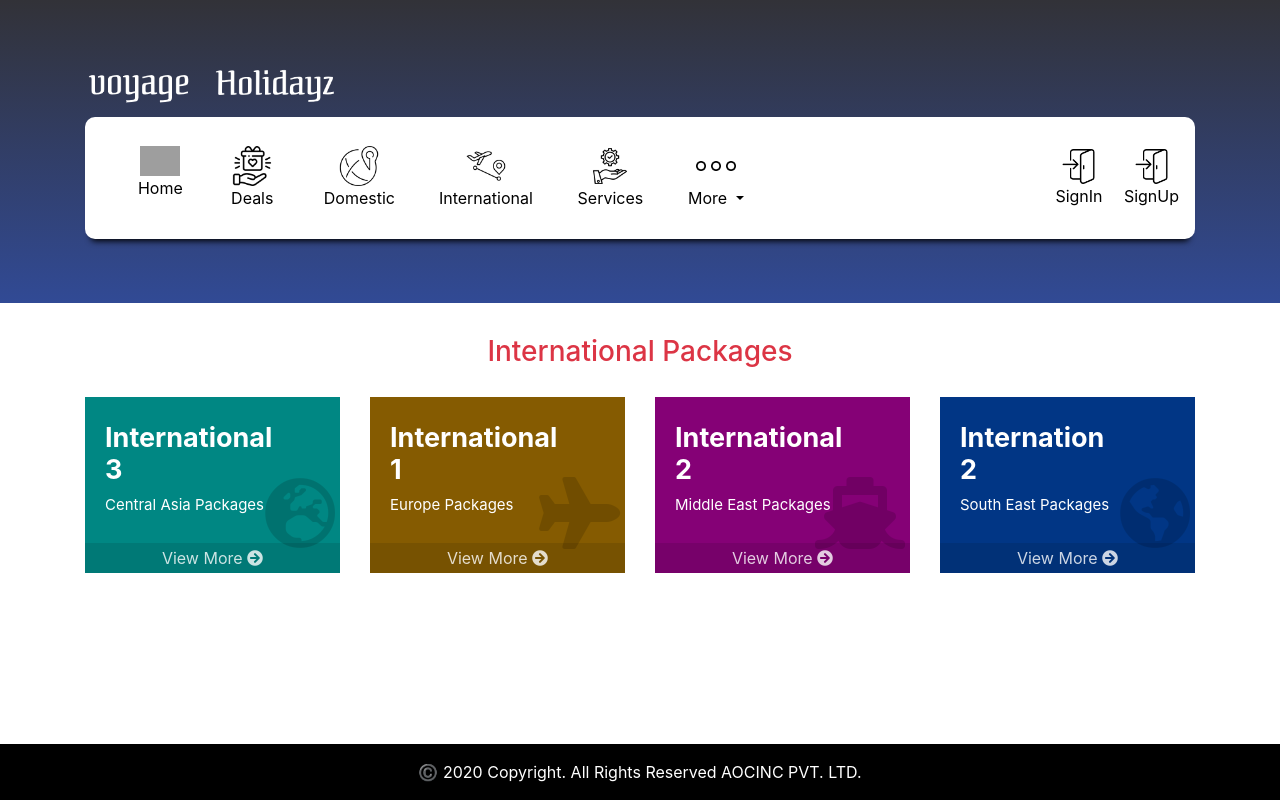
After one commit to AOCINC/Voyage_Proj, a Django app: page /Internations-Packages in a window 1280 px wide. The commit adds this page. Run offline with Django 3.2, Linux system fonts and the light colour scheme; data comes from the database, SQL or seed files in the repository; both versions use the stored data as it was after the commit; some libraries are stand-ins or nearby versions; some web fonts are replaced; grey boxes are pictures that could not be loaded.

Commit message:
internation added

```diff
--- /dev/null
+++ b/Voyage_Proj/Holidays/templates/Holidays/International_Packages.html
@@ -0,0 +1,138 @@
+<!DOCTYPE html>
+{% extends 'Voyage_LandingApp/base.html' %}
+{% load static %}
+{% load crispy_forms_tags %}
+
+{% block content %}
+<!-- style tag -->
+<style>
+.card-box {
+    position: relative;
+    color: #fff;
+    padding: 20px 10px 40px;
+    margin: 20px 0px;
+}
+.card-box:hover {
+    text-decoration: none;
+    color: #f1f1f1;
+}
+.card-box:hover .icon i {
+    font-size: 100px;
+    transition: 1s;
+    -webkit-transition: 1s;
+}
+.card-box .inner {
+    padding: 5px 10px 0 10px;
+}
+.card-box h3 {
+    font-size: 27px;
+    font-weight: bold;
+    margin: 0 0 8px 0;
+    white-space: nowrap;
+    padding: 0;
+    text-align: left;
+}
+.card-box p {
+    font-size: 15px;
+}
+.card-box .icon {
+    position: absolute;
+    top: auto;
+    bottom: 5px;
+    right: 5px;
+    z-index: 0;
+    font-size: 72px;
+    color: rgba(0, 0, 0, 0.15);
+}
+.card-box .card-box-footer {
+    position: absolute;
+    left: 0px;
+    bottom: 0px;
+    text-align: center;
+    padding: 3px 0;
+    color: rgba(255, 255, 255, 0.8);
+    background: rgba(0, 0, 0, 0.1);
+    width: 100%;
+    text-decoration: none;
+}
+.card-box:hover .card-box-footer {
+    background: rgba(0, 0, 0, 0.3);
+}
+.bg-blue {
+    background-color: #00c0ef !important;
+}
+.bg-green {
+    background-color: #00a65a !important;
+}
+.bg-orange {
+    background-color: #f39c12 !important;
+}
+.bg-red {
+    background-color: #d9534f !important;
+}
+
+</style>
+
+
+<!-- style tag ended here -->
+<!-- cards for internation packages -->
+<h3 class="text-center text-danger"> International Packages</h3>
+<div class="container">
+    <div class="row">
+        <div class="col-lg-3 col-sm-6">
+            <div class="card-box " style = "background-color: #008783">
+                <div class="inner">
+                    <h3>International <br> {{ CentralAsia_Count }} </h3>
+                    <p>  Central Asia Packages </p>
+                </div>
+                <div class="icon">
+                    <i class="fas fa-globe-europe"></i>
+                </div>
+                <a href="{% url 'CentralAsia_Packages'%}" class="card-box-footer">View More <i class="fa fa-arrow-circle-right"></i></a>
+            </div>
+        </div>
+
+        <div class="col-lg-3 col-sm-6">
+            <div class="card-box " style="background-color: #855b01;">
+                <div class="inner">
+                    <h3> International  <br> {{ Europe_count }}</h3>
+                    <p> Europe Packages </p>
+                </div>
+                <div class="icon">
+                    <i class="fas fa-plane"></i>
+                    <!-- <i class="fa fa-money" aria-hidden="true"></i> -->
+                </div>
+                <a href="{% url 'Europe_Packages'%}" class="card-box-footer">View More <i class="fa fa-arrow-circle-right"></i></a>
+            </div>
+        </div>
+        <div class="col-lg-3 col-sm-6">
+            <div class="card-box " style="background-color:#850176">
+                <div class="inner">
+                    <h3> International <br> {{ MiddleEast_count }} </h3>
+                    <p> Middle East Packages </p>
+                </div>
+                <div class="icon">
+                    <i class="fas fa-ship"></i>
+                </div>
+                <a href="{% url 'MiddleEast_Packages'%}" class="card-box-footer">View More <i class="fa fa-arrow-circle-right"></i></a>
+            </div>
+        </div>
+        <div class="col-lg-3 col-sm-6">
+            <div class="card-box "style="background-color:#013685;">
+                <div class="inner">
+                    <h3> Internation <br> {{ SouthEast_Asia_count }} </h3>
+                    <p> South East Packages </p>
+                </div>
+                <div class="icon">
+                    <i class="fas fa-globe-americas"></i>
+                </div>
+                <a href="{% url 'SouthEast_Asia_Packages'%}" class="card-box-footer">View More <i class="fa fa-arrow-circle-right"></i></a>
+            </div>
+        </div>
+    </div>
+
+</div>
+<br><br><br><br>
+
+
+{% endblock %}
--- a/Voyage_Proj/Holidays/urls.py
+++ b/Voyage_Proj/Holidays/urls.py
@@ -15,4 +15,5 @@ urlpatterns = [
     path('MiddleEast_Package_Detail/<int:id>/', views.MiddleEast_Package_Detail, name = 'MiddleEast_Package_Detail'),
     path('SouthEast-Asia-Packages', views.SouthEast_Asia_Packages_List_View, name = 'SouthEast_Asia_Packages'),
     path('SouthEast_Asia_Package_Detail/<int:id>/', views.SouthEast_Asia_Packages_Detail, name = 'SouthEast_Asia_Package_Detail'),
+    path('Internations-Packages', views.International_Packages, name = 'International_Packages'),
 ]
--- a/Voyage_Proj/Holidays/views.py
+++ b/Voyage_Proj/Holidays/views.py
@@ -256,3 +256,20 @@ def SouthEast_Asia_Packages_Detail(request, id = None):
     template = 'Holidays/SouthEast_Asia_Package_Detial.html'
 
     return render(request,template,context)
+
+
+
+
+def International_Packages(request):
+    CentralAsia_Count = Central_Asia_Packages.objects.all().count()
+    Europe_count      = Europe_Packages.objects.all().count()
+    MiddleEast_count  = Middle_East_Packages.objects.all().count()
+    SouthEast_Asia_count = SouthEast_Asia_Packages.objects.all().count()
+    template = 'Holidays/International_Packages.html'
+    context = {
+                'CentralAsia_Count':CentralAsia_Count,
+                'Europe_count':Europe_count,
+                'MiddleEast_count':MiddleEast_count,
+                'SouthEast_Asia_count':SouthEast_Asia_count,
+              }
+    return render(request,template,context)
--- a/Voyage_Proj/static/css/voyage_style.css
+++ b/Voyage_Proj/static/css/voyage_style.css
@@ -41,7 +41,16 @@
 
 }
 /* home nav and banner end */
-
+/* footer  */
+footer {
+    position: fixed;
+    left: 0;
+    bottom: 0;
+    width: 100%;
+    color: white;
+    text-align: center;
+  }
+/* footer end */
 /* home page package naviation  */
 .card-block{
     box-shadow: 0 10px 6px -6px black;
--- a/Voyage_Proj/templates/Voyage_LandingApp/base.html
+++ b/Voyage_Proj/templates/Voyage_LandingApp/base.html
@@ -60,13 +60,13 @@
                             </a>
                         </li>
                         <li class="nav-item text-center">
-                            <a class="nav-link" href="#">
+                            <a class="nav-link" href="{% url 'Domestic_Packages' %}">
                                 <img class="text-center" src="{% static "images/domestic.png" %}" alt="" style="width: 40px;">
                                 Domestic
                              </a>
                         </li>
                         <li class="nav-item text-center">
-                            <a class="nav-link" href="#">
+                            <a class="nav-link" href="{% url 'International_Packages' %}">
                                 <img class="text-center" src="{% static "images/Destination.png" %}" alt="" style="width: 40px;">
                                 International
                             </a>
@@ -100,6 +100,7 @@
                             LogOut
                           </a>
                         </li>
+
                       {% else %}
                         <li class="nav-item">
                             <a class="nav-link text-center" href="{% url 'login' %}"  href="#sign-in-scrol">
@@ -143,6 +144,19 @@
 {% endblock %}
 <!-- content end  -->
 
+<!-- footer div -->
+ <!-- Copyright -->
+ <footer id="footer-block-home" class="page-footer font-small unique-color-dark">
+  <div class="footer-copyright text-center py-3" style="background-color: black;" id="all-in-one">
+    <span style =color:white;> ©️ 2020 Copyright. All Rights Reserved AOCINC PVT. LTD.</span>
+   <!-- <a id="brand-footer" href="https://mdbootstrap.com/"> AOCINC</a> -->
+ </div>
+ </footer>
+ <!-- Copyright -->
+ <!-- footer div end-->
+
+
+
 
 
 
```
Also changed, not shown: Voyage_Proj/db.sqlite3, Voyage_Proj/media/media/Domestic/HolidayPackage_Images/fifth-image.jpeg (added), Voyage_Proj/media/media/HolidayPackage_Images/fifth-image.jpeg (added).
